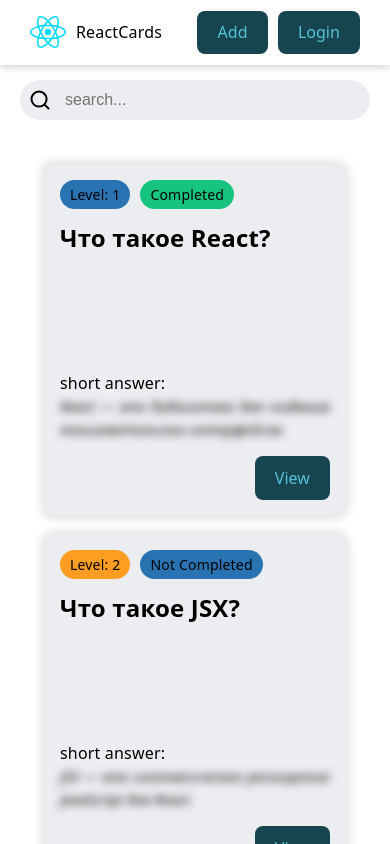
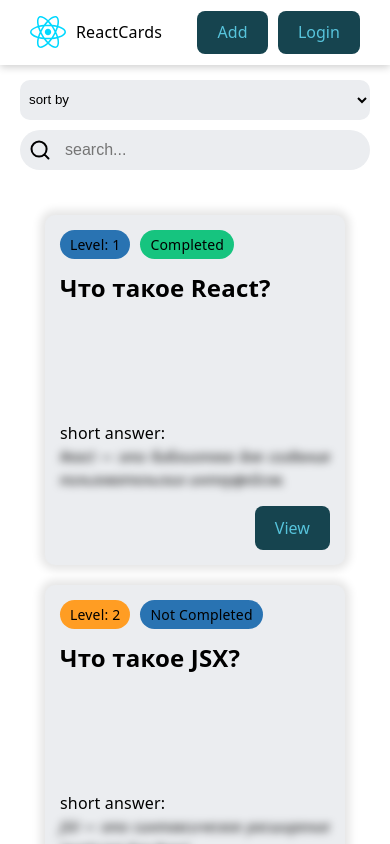
Before and after one commit to Abylay/react-app-course, a React (Vite) app: page / in a window 390 px wide. Built offline with nearby package versions, Linux system fonts and the light colour scheme; data requests are answered from the project's data file.

Commit message:
sort logic

```diff
--- a/src/components/icons.jsx
+++ b/src/components/icons.jsx
@@ -4,7 +4,7 @@ export const SearchIcon = (props) => {
       width="20"
       height="20"
       viewBox="0 0 20 20"
-      class="align-middle me-3 text-gray-30 shrink-0 group-betterhover:hover:text-gray-70"
+      className="align-middle me-3 text-gray-30 shrink-0 group-betterhover:hover:text-gray-70"
       {...props}
     >
       <path
--- a/src/pages/HomePage/HomePage.jsx
+++ b/src/pages/HomePage/HomePage.jsx
@@ -1,4 +1,4 @@
-import { useState, useEffect } from "react";
+import { useState, useEffect, useMemo } from "react";
 import { QuestionCard } from "../../components/QuestionCard";
 import { API_URL } from "../../constants";
 import { QuestionCardList } from "../../components/QuestionCardList";
@@ -10,6 +10,7 @@ import { SearchInput } from "../../components/SearchInput";
 export const HomePage = () => {
   const [questions, setQuestions] = useState([]);
   const [searchValue, setsearchValue] = useState("");
+  const [sortSelectValue, setSortSelectValue] = useState("");
 
   const [getQuestions, isLoading, error] = useFetch(async (url) => {
     const response = await fetch(`${API_URL}/${url}`);
@@ -20,22 +21,41 @@ export const HomePage = () => {
   });
 
   useEffect(() => {
-    getQuestions("react");
-  }, []);
+    getQuestions(`react?${sortSelectValue}`);
+  }, [sortSelectValue]);
 
   const onSearchChangeHandler = (e) => {
     setsearchValue(e.target.value);
   };
 
+  const onSortSelectChangeHandler = (e) => {
+    setSortSelectValue(e.target.value);
+  };
+
+  const cards = useMemo(() => {
+    return questions.filter((d) => d.question.toLowerCase().includes(searchValue.trim().toLowerCase()));
+  }, [questions, searchValue]);
+
   return (
     <>
       <div className={cls.controlsContainer}>
         <SearchInput value={searchValue} onChange={onSearchChangeHandler} />
+
+        <select value={sortSelectValue} onChange={onSortSelectChangeHandler} className={cls.select}>
+          <option value="">sort by</option>
+          <hr />
+          <option value="_sort=level">level ASC</option>
+          <option value="_sort=-level">level DESC</option>
+          <option value="_sort=completed">completed ASC</option>
+          <option value="_sort=-completed">conpleted DESC</option>
+        </select>
       </div>
 
       {isLoading && <Loader />}
       {error && <p>{error}</p>}
-      <QuestionCardList cards={questions} />
+      {cards.length === 0 && <p className={cls.noCardsInfo}>No cards...</p>}
+
+      <QuestionCardList cards={cards} />
     </>
   );
 };
--- a/src/pages/HomePage/HomePage.module.css
+++ b/src/pages/HomePage/HomePage.module.css
@@ -8,3 +8,25 @@
     align-items: center;
     gap: 10px;
 }
+
+.noCardsInfo {
+    width: fit-content;
+    margin: 0 auto;
+}
+
+.select {
+    height: 40px;
+    padding: 5px;
+    border-radius: 10px;
+    border: none;
+    outline: none;
+    background-color: var(--card-bg-color);
+    color: var(--text-color);
+    flex-grow: 1;
+}
+
+@media (max-width: 576px) {
+    .controlsContainer {
+        flex-wrap: wrap-reverse;
+    }
+}
```
